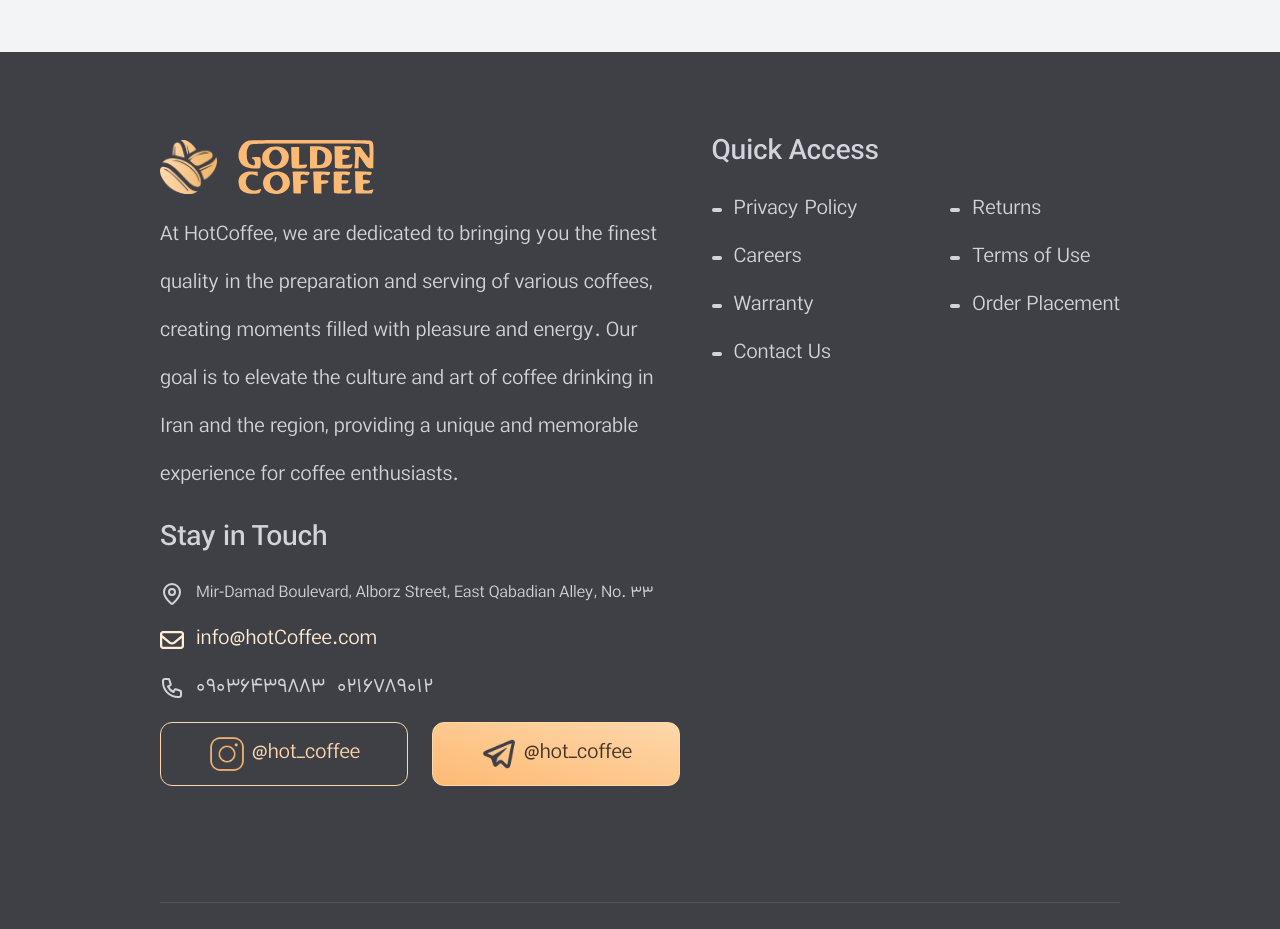
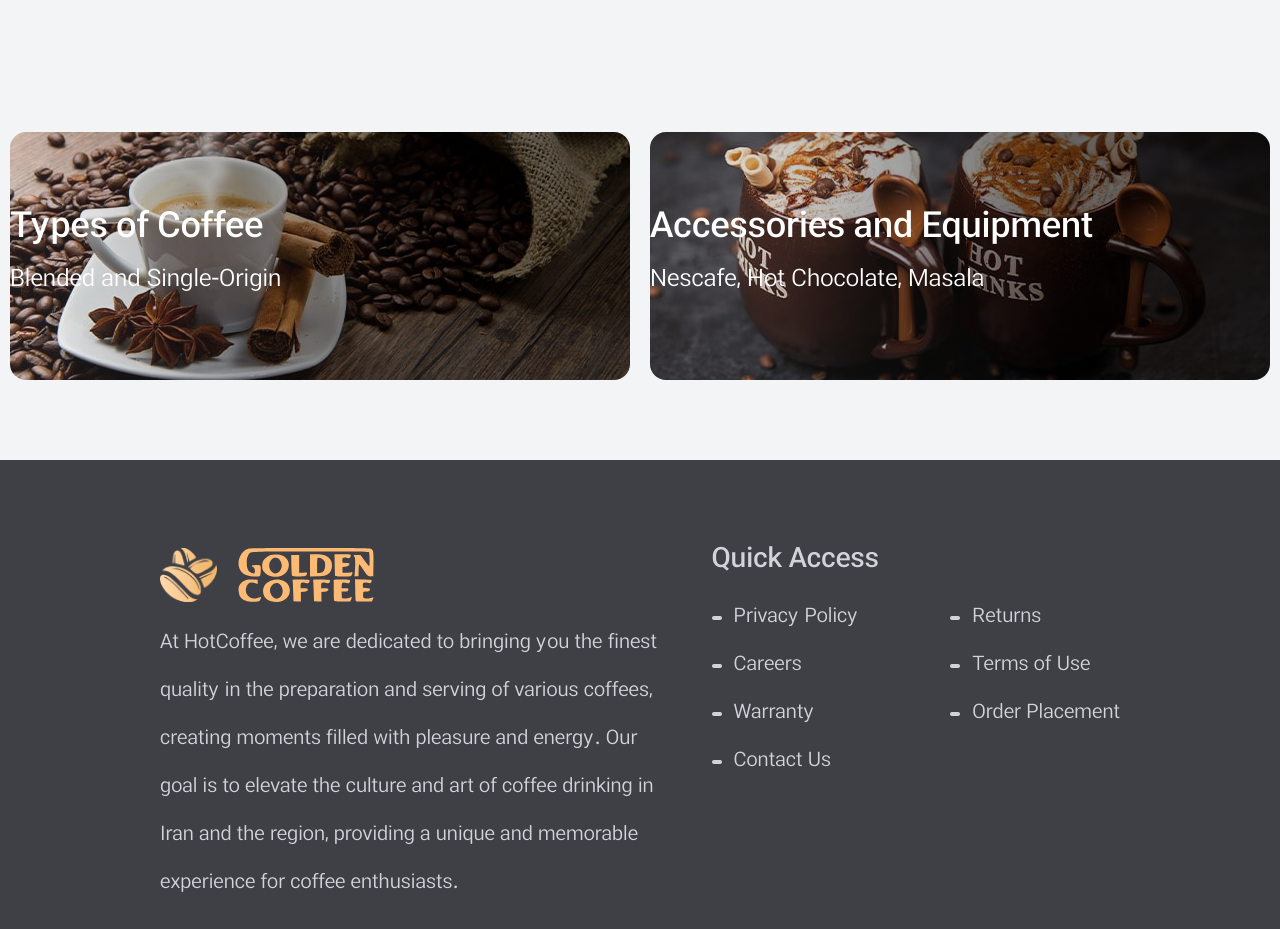
Before and after one commit to alirezatalebizadeh/blog-shopping, a Next.js app: page / in a window 1280 px wide. Shown: the part 2080-3009 px from the top of the page. Built offline with nearby package versions, Linux system fonts and the light colour scheme.

Commit message:
add banner section to project

```diff
--- a/src/app/globals.css
+++ b/src/app/globals.css
@@ -190,7 +190,6 @@
   }
 }
 
-
 :root {
   --background: #ffffff;
   --foreground: #171717;
--- a/src/app/page.js
+++ b/src/app/page.js
@@ -1,3 +1,4 @@
+import Banner from "@/components/Banner";
 import Hero from "@/components/Hero";
 import Products from "@/components/Products";
 
@@ -6,6 +7,7 @@ export default function Home() {
     <>
       <Hero />
       <Products />
+      <Banner />
     </>
   );
 }
--- /dev/null
+++ b/src/components/Banner.jsx
@@ -0,0 +1,36 @@
+import React from "react";
+
+export default function Banner() {
+  return (
+    <>
+      <div class="">
+        <div class="container mt-8 mb-10 md:my-20">
+          <div class="grid grid-cols-1 md:grid-cols-2 gap-5">
+            <a
+              href="#"
+              class="category-banner-item1 flex flex-col justify-center items-start rounded-2xl bg-zinc-700 h-[142px] sm:h-[200px] md:h-[248px] pr-7 md:pr-12"
+            >
+              <span class="text-white font-DanaDemiBold text-2xl/[24px] md:text-4xl/[24px]">
+                Types of Coffee
+              </span>
+              <span class="text-white font-Dana text-base md:text-2xl/[24px] mt-4 md:mt-7">
+                Blended and Single-Origin
+              </span>
+            </a>
+            <a
+              href="#"
+              class="category-banner-item2 flex flex-col justify-center items-start rounded-2xl bg-zinc-700 h-[142px] sm:h-[200px] md:h-[248px] pr-7 md:pr-12"
+            >
+              <span class="text-white font-DanaDemiBold text-2xl/[24px] md:text-4xl/[24px]">
+                Accessories and Equipment
+              </span>
+              <span class="text-white font-Dana text-base md:text-2xl/[24px] mt-4 md:mt-7">
+                Nescafe, Hot Chocolate, Masala
+              </span>
+            </a>
+          </div>
+        </div>
+      </div>
+    </>
+  );
+}
```
